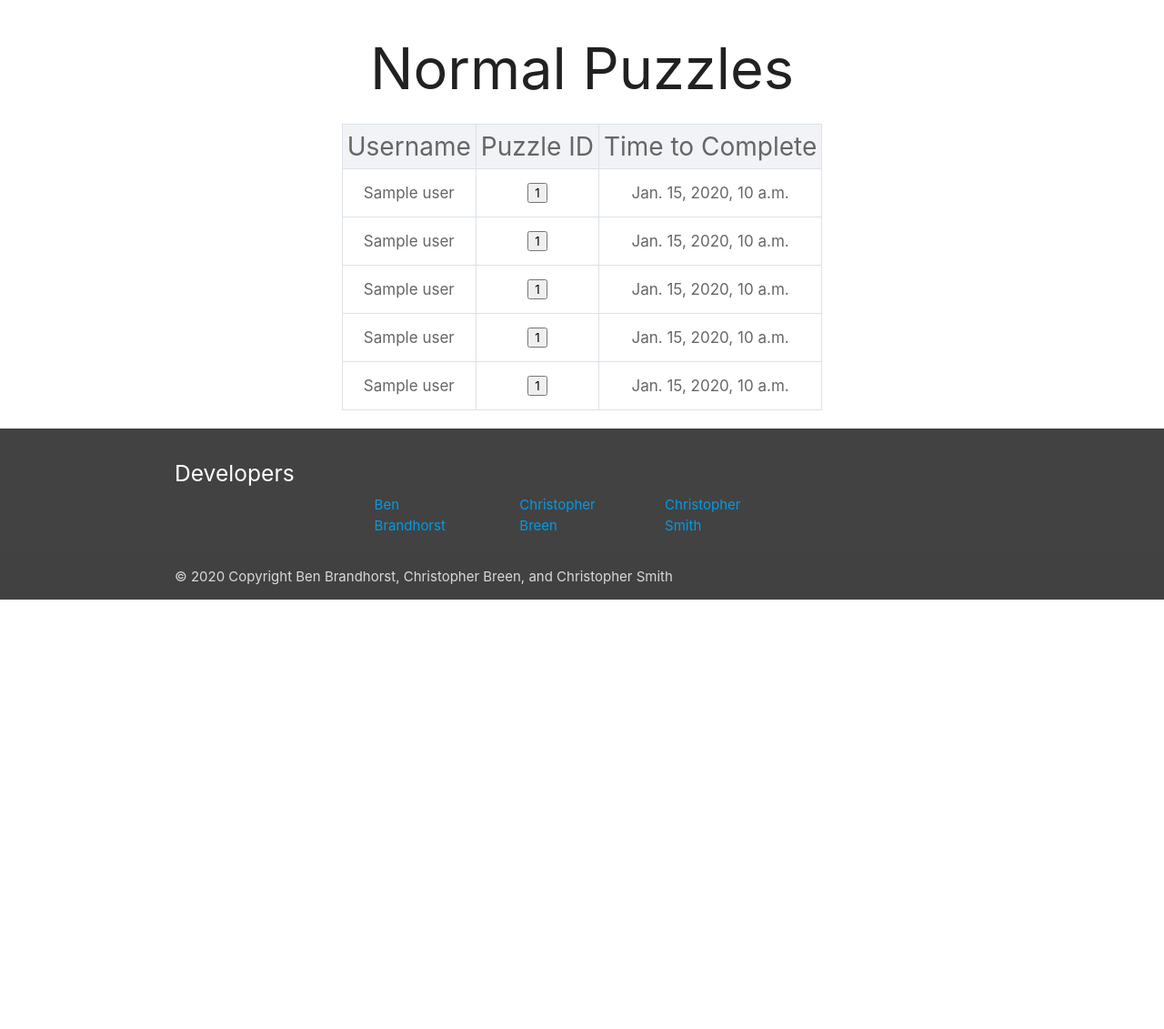
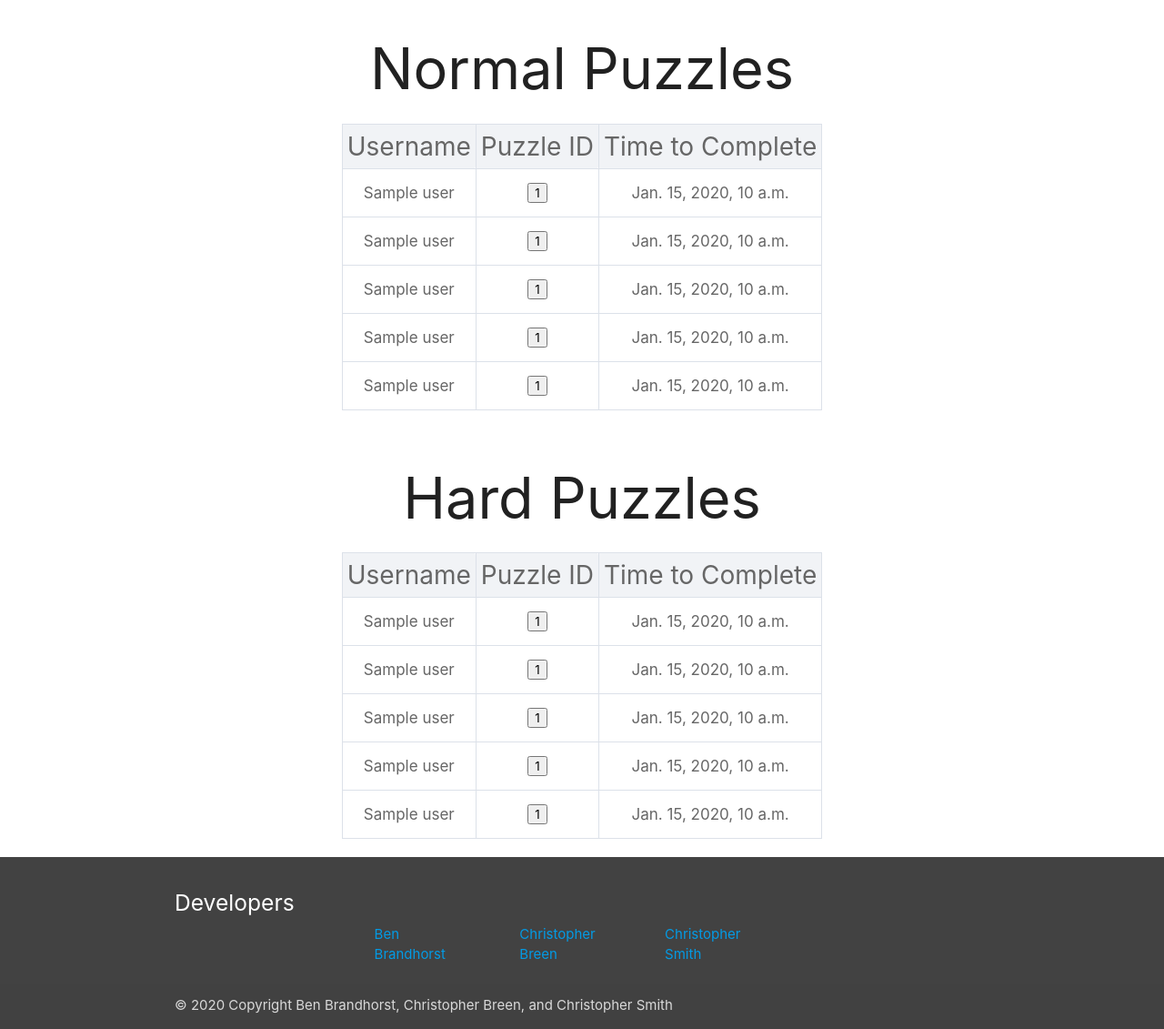
Before and after one commit to breencp/Sudoku, a Django app: template sudoku_proj/sudoku/templates/sudoku/leaderboard.html in a window 1280 px wide. Shown: the part 536-1667 px from the top of the page at 91% size. Before the commit the page ends 1195 px from the top, so only its background shows below. Run offline with Django 3.2, Linux system fonts and the light colour scheme; the template is opened without the code that fills it: most values are stand-ins (such as "Sample title", 1, 10 or a date in 2020); some libraries are stand-ins or nearby versions.

Commit message:
7/4/2020 Difficulty 3 added to leaderboard.html

```diff
--- a/sudoku_proj/sudoku/templates/sudoku/leaderboard.html
+++ b/sudoku_proj/sudoku/templates/sudoku/leaderboard.html
@@ -105,6 +105,46 @@
                </table>
             </div>
          </div>
+         <div class="container">
+            <div class="row">
+               <h1 class="center-align">Hard Puzzles</h1>
+               <table class="table_fields">
+                  <tr class="table_fields_top">
+                     <td> Username</td>
+                     <td>Puzzle ID</td>
+                     <td>Time to Complete</td>
+                  </tr>
+                  <form action="{% url 'sudoku:puzzleload' %}" method="post">
+                     <tr>
+                        {% csrf_token %}
+                        <td>{{ diff3_record1.user }} </td>
+                        <td><input type='submit' name="puzzleID" value={{ diff3_record1.puzzle_id }}></td>
+                        <td> {{ diff3_record1.completion_time }}</td>
+                     </tr>
+                     <tr>
+                        <td>{{ diff3_record2.user }} </td>
+                        <td><input type='submit' name="puzzleID" value={{ diff3_record2.puzzle_id }}></td>
+                        <td> {{ diff3_record2.completion_time }}</td>
+                     </tr>
+                     <tr>
+                        <td>{{ diff3_record3.user }} </td>
+                        <td><input type='submit' name="puzzleID" value={{ diff3_record3.puzzle_id }}></td>
+                        <td> {{ diff3_record3.completion_time }}</td>
+                     </tr>
+                     <tr>
+                        <td>{{ diff3_record4.user }} </td>
+                        <td><input type='submit' name="puzzleID" value={{ diff3_record4.puzzle_id }}></td>
+                        <td> {{ diff3_record4.completion_time }}</td>
+                     </tr>
+                     <tr>
+                        <td>{{ diff3_record5.user }} </td>
+                        <td><input type='submit' name="puzzleID" value={{ diff3_record5.puzzle_id }}></td>
+                        <td> {{ diff3_record5.completion_time }}</td>
+                  </form>
+                  </tr>
+               </table>
+            </div>
+         </div>
          <script>
             function loadGame(puzzleID) {
                 var inputText = document.getElementById("puzzleID");
```
